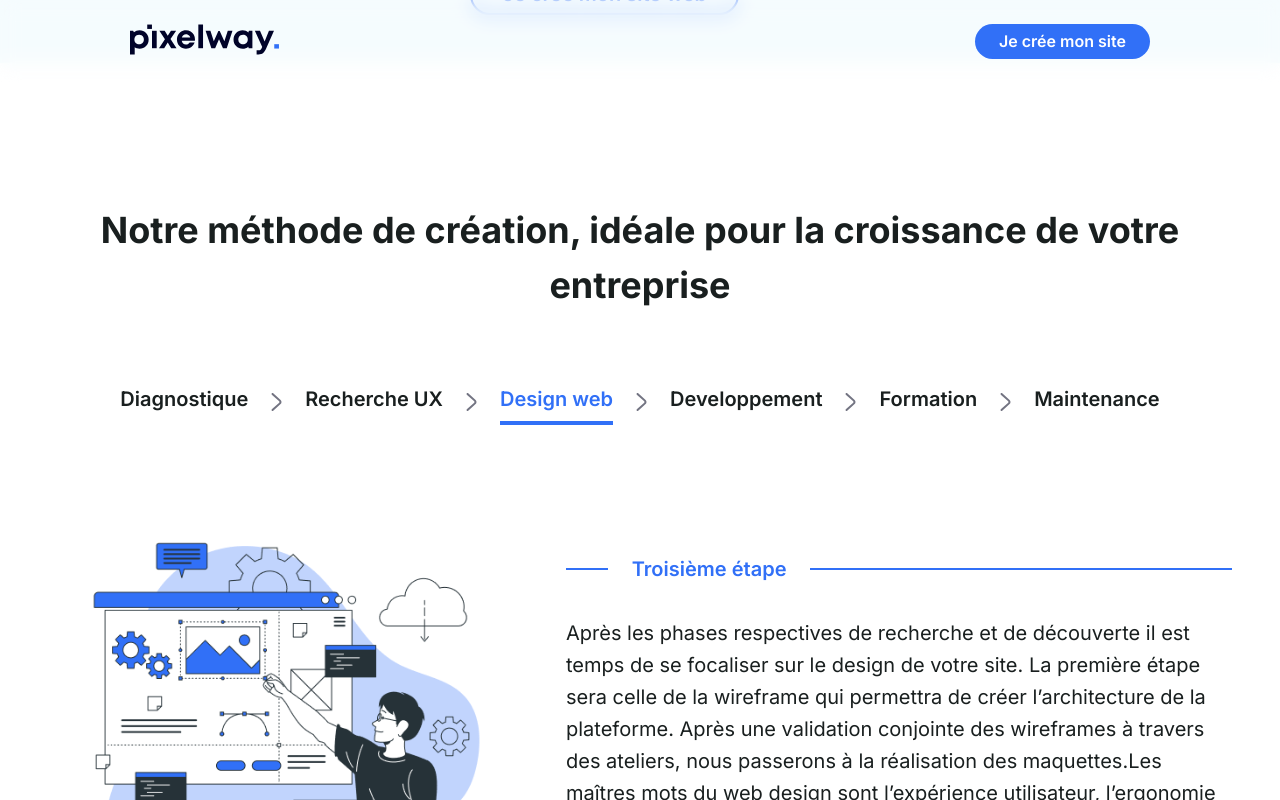
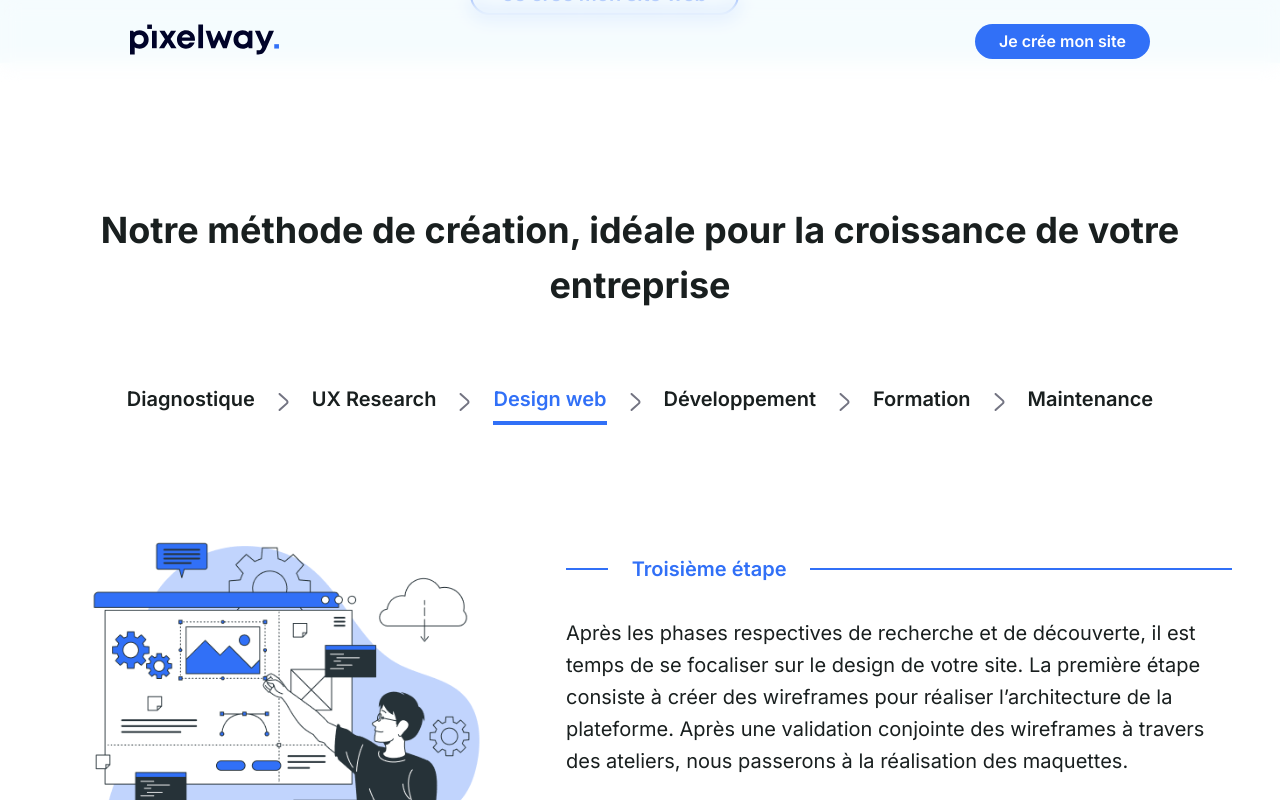
Before and after one commit to yanicebelhadj/Pixelway, a Next.js app: page / in a window 1280 px wide. Both pictures are taken after a click on the element "Design web". Shown: the part 3829-4629 px from the top of the page. Built offline with nearby package versions, Linux system fonts and the light colour scheme.

Commit message:
Correction de l'ortographe et positionnement des checks

```diff
--- a/icons/Check.js
+++ b/icons/Check.js
@@ -3,7 +3,7 @@ import React from 'react';
 const Check = () =>{
 
     return(
-        <div className="Check" style={{display: "flex", alignItems: "center"}}>
+        <div className="Check" style={{display: "flex", alignItems: "flex-start", marginTop: "4px"}}>
             <svg width="24" height="24" viewBox="0 0 24 24" fill="none" xmlns="http://www.w3.org/2000/svg">
                 <path fillRule="evenodd" clipRule="evenodd" d="M19.7071 6.29289C20.0976 6.68342 20.0976 7.31658 19.7071 7.70711L11.4142 17.41C10.6332 18.191 9.36684 18.191 8.58579 17.41L4.29289 11.7071C3.90237 11.3166 3.90237 10.6834 4.29289 10.2929C4.68342 9.90237 5.31658 9.90237 5.70711 10.2929L10 16L18.2929 6.29289C18.6834 5.90237 19.3166 5.90237 19.7071 6.29289Z" fill="#3170F7"/>
             </svg>
--- a/pages/index.js
+++ b/pages/index.js
@@ -148,9 +148,9 @@ const HomePage = () =>{
                 <div className={styles.accrocheText}>
                     <h3>Choisissez Pixelway pour votre projet web</h3>
                     <ul>
-                        <li><Check /><p>Pixelway est l’agence de création de site web qui vous fera vivre une experience utilisateur unique et sur-mesure.</p></li>
+                        <li><Check /><p>Pixelway est l’agence de création de site web qui vous fera vivre une expérience utilisateur unique et sur mesure.</p></li>
                         <li><Check /><p>Bénéficiez d’un accompagnement de A à Z avec notre équipe passionnée de challenge.</p></li>
-                        <li><Check /><p>Concentrez-vous sur l’essentiel : le developpement de votre société. Confiez votre digital à des experts disponibles pour concevoir vos projets. </p></li>
+                        <li><Check /><p>Concentrez-vous sur l’essentiel : le développement de votre société. Confiez votre croissance à des experts disponibles pour concevoir vos projets. </p></li>
                     </ul>
                 </div>
             </div>
@@ -182,7 +182,7 @@ const HomePage = () =>{
 
                   <div className={styles.qualite}>
                       <Image id={styles.iconQualite} src={Heart} alt="Transparent"/>
-                      <h3>Transparant</h3>
+                      <h3>Transparent</h3>
                       <p>
                           Aucune surprise. Nous vous tiendrons informé de l’avancé de votre projet à
                           chaque étape pour que vous puissiez intervenir à tout moment dans le process
@@ -225,7 +225,7 @@ const HomePage = () =>{
                     </div>
                     <p>
                         Savez-vous qu’un webdesigner n’intervient pas seulement sur l’aspect esthétique, mais aussi et surtout sur l’ergonomie de
-                        votre site ? Nous sommes <strong>spécialisés en UX/ UI Design</strong> et toutes nos proposons sont dans l’air du temps.
+                        votre site ? Nous sommes <strong>spécialisés en UX/ UI Design</strong> et toutes nos propositions sont dans l’air du temps.
                     </p>
                 </div>
 
@@ -266,7 +266,7 @@ const HomePage = () =>{
                   <div className={styles.ChevronRight}>
                     <ChevronRight />
                   </div>
-                  <p className={ uxRecherche ? styles.souligne : ""} onClick={UxRechercheVisible} >Recherche UX</p>
+                  <p className={ uxRecherche ? styles.souligne : ""} onClick={UxRechercheVisible} >UX Research</p>
                   <div className={styles.ChevronRight}>
                     <ChevronRight />
                   </div>
@@ -274,7 +274,7 @@ const HomePage = () =>{
                   <div className={styles.ChevronRight}>
                     <ChevronRight />
                   </div>
-                  <p className={ developpement ? styles.souligne : ""} onClick={DeveloppementVisible} >Developpement</p>
+                  <p className={ developpement ? styles.souligne : ""} onClick={DeveloppementVisible} >Développement</p>
                   <div className={styles.ChevronRight}>
                     <ChevronRight />
                   </div>
@@ -313,8 +313,8 @@ const HomePage = () =>{
                           <p>
                             Dans cette phase, nous nous concentrerons sur vos clients, vos futurs utilisateurs. La recherche UX servira à découvrir leurs
                             besoins, leurs attentes ainsi que leurs possibles frustrations. Elle est nécessaire pour proposer un site qui s’adapte parfaitement
-                            à votre business ainsi qu’aux besoins des clients. Cela se traduit par des entretiens utilisateur, des tests utilisateurs, des ateliers
-                            UX, la création de persona et d’autres solutions pour connaitre parfaitement vos clients.
+                            à votre business ainsi qu’aux besoins des clients. <br/><br/>Cela se traduit par des entretiens utilisateur, des tests utilisateurs, des ateliers
+                            UX, la création de personas et d’autres solutions pour connaître parfaitement vos clients.
                           </p>
                       </div>
                   </div>
@@ -328,10 +328,10 @@ const HomePage = () =>{
                               <div className={styles.lineApresText} ></div>
                           </div>
                           <p>
-                            Après les phases respectives de recherche et de découverte il est temps de se focaliser sur le design de votre site.
-                            La première étape sera celle de la wireframe qui permettra de créer l’architecture de la plateforme. Après une validation
-                            conjointe des wireframes à travers des ateliers, nous passerons à la réalisation des maquettes.Les maîtres mots du web design
-                            sont l’expérience utilisateur, l’ergonomie et l’interactivité. Nous mettrons tout en œuvre pour que votre site soit unique, accessible et s’inscrive dans l’ère du temps.
+                            Après les phases respectives de recherche et de découverte, il est temps de se focaliser sur le design de votre site.
+                            La première étape consiste à créer des wireframes pour réaliser l’architecture de la plateforme. Après une validation
+                            conjointe des wireframes à travers des ateliers, nous passerons à la réalisation des maquettes. <br/><br/>Les maîtres-mots du web design
+                            sont l’expérience utilisateur, l’ergonomie et l’interactivité. Nous mettrons tout en œuvre pour que votre site soit unique, accessible et s’inscrive dans l’air du temps.
                           </p>
                       </div>
                   </div>
@@ -345,9 +345,9 @@ const HomePage = () =>{
                               <div className={styles.lineApresText} ></div>
                           </div>
                           <p>
-                            Un site se doit d’être à l’image de l’entreprise c’est-à-dire professionnel. L’objectif final est donc que le site soit à la fois le plus fluide et performant possible.
-                            De ce fait, nous utiliserons les meilleurs outils afin de développer ce dernier. Rappelons qu’un site bien développé sera plus facilement bien positionné dans les moteurs de recherches.
-                            La traçabilité est un élément clé dans le travail d’un développeur, pour ce faire notre code sera expliqué en détail, le but étant que le code soit maintenable et évolutif.
+                            Un site se doit d’être à l’image de l’entreprise, c’est-à-dire professionnel. L’objectif final est donc que le site soit à la fois le plus fluide et performant possible.
+                            De ce fait, nous utiliserons les meilleurs outils afin de développer ce dernier. <br/><br/>Rappelons qu’un site bien développé sera mieux positionné dans les moteurs de recherches.
+                            La traçabilité est un élément clé dans le travail d’un développeur. Pour ce faire, notre code sera expliqué en détail dans le but d'être maintenable et évolutif.
                           </p>
                       </div>
                   </div>
@@ -361,7 +361,7 @@ const HomePage = () =>{
                               <div className={styles.lineApresText} ></div>
                           </div>
                           <p>
-                            Créer un beau site web ne suffit pas. Il faut que vous ainsi que vos équipes soyez capable de
+                            Créer un beau site web ne suffit pas. Il faut que vous, ainsi que vos équipes soyez capable de
                             le manipuler simplement. Après le développement de votre site, nous ferons des séances de formations
                             courtes et concises pour que vous ayez une maîtrise totale de votre produit.
                           </p>
@@ -378,8 +378,7 @@ const HomePage = () =>{
                           </div>
                           <p>
                             La pérennité, la performance ainsi que la fidélisation de vos clients sont des données d’entrées importantes pour les utilisateurs de votre site web. Ainsi, nous proposons une maintenance du site.
-                            Les opérations de maintenance se traduisent par les différentes actions permettant l’optimisation du site qui offre alors une expérience utilisateur optimale aux visiteurs.
-                            La maintenance comporte plusieurs avantages, effectivement, à travers cette dernière, les aspects purement techniques sont garanties à long termes.
+                            <br/><br/>Les opérations de maintenance se traduisent par les différentes actions permettant l’optimisation du site qui offre alors une expérience utilisateur optimale aux visiteurs.
                           </p>
                       </div>
                   </div>
@@ -413,7 +412,7 @@ const HomePage = () =>{
 
             <div className={styles.etape}>
                 <div className={`${styles.title} ${uxRecherche ? styles.souligne : ""}`} onClick={UxRechercheVisible}>
-                    <h3 className={`${uxRecherche ? styles.souligne : ""}`}>Ux Recherche</h3>
+                    <h3 className={`${uxRecherche ? styles.souligne : ""}`}>UX Research</h3>
                     <div className={styles.ChevronBottom}><ChevronBottom /></div>
                 </div>
 
@@ -424,8 +423,8 @@ const HomePage = () =>{
                         <p>
                             Dans cette phase, nous nous concentrerons sur vos clients, vos futurs utilisateurs. La recherche UX servira à découvrir leurs
                             besoins, leurs attentes ainsi que leurs possibles frustrations. Elle est nécessaire pour proposer un site qui s’adapte parfaitement
-                            à votre business ainsi qu’aux besoins des clients. Cela se traduit par des entretiens utilisateur, des tests utilisateurs, des ateliers
-                            UX, la création de persona et d’autres solutions pour connaitre parfaitement vos clients.
+                            à votre business ainsi qu’aux besoins des clients. <br/><br/>Cela se traduit par des entretiens utilisateur, des tests utilisateurs, des ateliers
+                            UX, la création de personas et d’autres solutions pour connaître parfaitement vos clients.
                         </p>
                     </div>
                 </div>
@@ -444,10 +443,10 @@ const HomePage = () =>{
                     <div className={styles.etapeText}>
                         <p id={styles.title}>Troisième étape</p>
                         <p>
-                            Après les phases respectives de recherche et de découverte il est temps de se focaliser sur le design de votre site.
-                            La première étape sera celle de la wireframe qui permettra de créer l’architecture de la plateforme. Après une validation
-                            conjointe des wireframes à travers des ateliers, nous passerons à la réalisation des maquettes.Les maîtres mots du web design
-                            sont l’expérience utilisateur, l’ergonomie et l’interactivité. Nous mettrons tout en œuvre pour que votre site soit unique, accessible et s’inscrive dans l’ère du temps.
+                            Après les phases respectives de recherche et de découverte, il est temps de se focaliser sur le design de votre site.
+                            La première étape consiste à créer des wireframes pour réaliser l’architecture de la plateforme. Après une validation
+                            conjointe des wireframes à travers des ateliers, nous passerons à la réalisation des maquettes. <br/><br/>Les maîtres-mots du web design
+                            sont l’expérience utilisateur, l’ergonomie et l’interactivité. Nous mettrons tout en œuvre pour que votre site soit unique, accessible et s’inscrive dans l’air du temps.
                         </p>
                     </div>
                 </div>
@@ -457,7 +456,7 @@ const HomePage = () =>{
 
             <div className={styles.etape}>
                 <div className={`${styles.title} ${developpement ? styles.souligne : ""}`} onClick={DeveloppementVisible}>
-                    <h3 className={`${developpement ? styles.souligne : ""}`}>Developpement</h3>
+                    <h3 className={`${developpement ? styles.souligne : ""}`}>Développement</h3>
                     <div className={styles.ChevronBottom}><ChevronBottom /></div>
                 </div>
 
@@ -466,9 +465,9 @@ const HomePage = () =>{
                     <div className={styles.etapeText}>
                         <p id={styles.title}>Quatrième étape</p>
                         <p>
-                            Un site se doit d’être à l’image de l’entreprise c’est-à-dire professionnel. L’objectif final est donc que le site soit à la fois le plus fluide et performant possible.
-                            De ce fait, nous utiliserons les meilleurs outils afin de développer ce dernier. Rappelons qu’un site bien développé sera plus facilement bien positionné dans les moteurs de recherches.
-                            La traçabilité est un élément clé dans le travail d’un développeur, pour ce faire notre code sera expliqué en détail, le but étant que le code soit maintenable et évolutif.
+                            Un site se doit d’être à l’image de l’entreprise, c’est-à-dire professionnel. L’objectif final est donc que le site soit à la fois le plus fluide et performant possible.
+                            De ce fait, nous utiliserons les meilleurs outils afin de développer ce dernier. <br/><br/>Rappelons qu’un site bien développé sera mieux positionné dans les moteurs de recherches.
+                            La traçabilité est un élément clé dans le travail d’un développeur. Pour ce faire, notre code sera expliqué en détail dans le but d'être maintenable et évolutif.
                         </p>
                     </div>
                 </div>
@@ -487,7 +486,7 @@ const HomePage = () =>{
                     <div className={styles.etapeText}>
                         <p id={styles.title}>Cinquième étape</p>
                         <p>
-                            Créer un beau site web ne suffit pas. Il faut que vous ainsi que vos équipes soyez capable de
+                            Créer un beau site web ne suffit pas. Il faut que vous, ainsi que vos équipes soyez capable de
                             le manipuler simplement. Après le développement de votre site, nous ferons des séances de formations
                             courtes et concises pour que vous ayez une maîtrise totale de votre produit.
                         </p>
@@ -509,8 +508,7 @@ const HomePage = () =>{
                         <p id={styles.title}>Sixième étape</p>
                         <p>
                             La pérennité, la performance ainsi que la fidélisation de vos clients sont des données d’entrées importantes pour les utilisateurs de votre site web. Ainsi, nous proposons une maintenance du site.
-                            Les opérations de maintenance se traduisent par les différentes actions permettant l’optimisation du site qui offre alors une expérience utilisateur optimale aux visiteurs.
-                            La maintenance comporte plusieurs avantages, effectivement, à travers cette dernière, les aspects purement techniques sont garanties à long termes.
+                            <br/><br/>Les opérations de maintenance se traduisent par les différentes actions permettant l’optimisation du site qui offre alors une expérience utilisateur optimale aux visiteurs.
                         </p>
                     </div>
                 </div>
```
